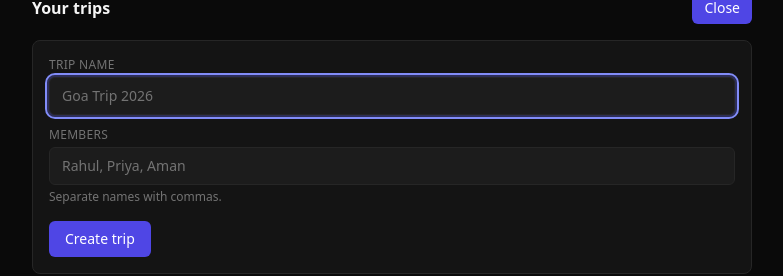
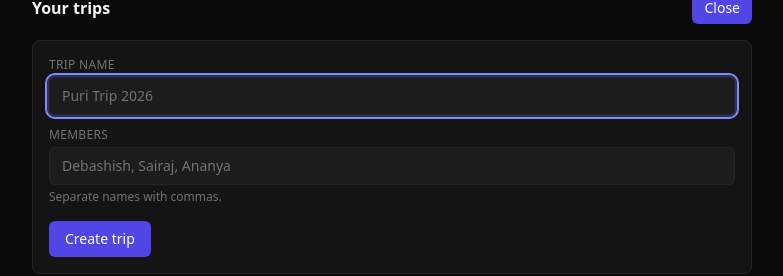
Before and after one commit to deba608/Group_Splits, a React (Vite) app: page / in a window 1280 px wide. Both pictures are taken after a click on the button "New trip". Shown: the part 140-416 px from the top of the page, without its empty margins (248-1031 px from the left). Built offline with nearby package versions, Linux system fonts and the light colour scheme.

Commit message:
Use Odisha demo placeholders

```diff
--- a/src/App.tsx
+++ b/src/App.tsx
@@ -157,7 +157,7 @@ export default function App() {
                 id="trip-name"
                 value={name}
                 onChange={(e) => setName(e.target.value)}
-                placeholder="Goa Trip 2026"
+                placeholder="Puri Trip 2026"
                 className="w-full rounded-md border border-border bg-surface-2 px-3 py-2 text-sm text-text placeholder:text-text-subtle focus:border-accent-500 focus:outline-none focus:ring-2 focus:ring-accent-500/30"
                 autoFocus
               />
@@ -171,7 +171,7 @@ export default function App() {
                 id="trip-members"
                 value={members}
                 onChange={(e) => setMembers(e.target.value)}
-                placeholder="Rahul, Priya, Aman"
+                placeholder="Debashish, Sairaj, Ananya"
                 className="w-full rounded-md border border-border bg-surface-2 px-3 py-2 text-sm text-text placeholder:text-text-subtle focus:border-accent-500 focus:outline-none focus:ring-2 focus:ring-accent-500/30"
               />
               <p className="mt-1 text-xs text-text-subtle">Separate names with commas.</p>
```
